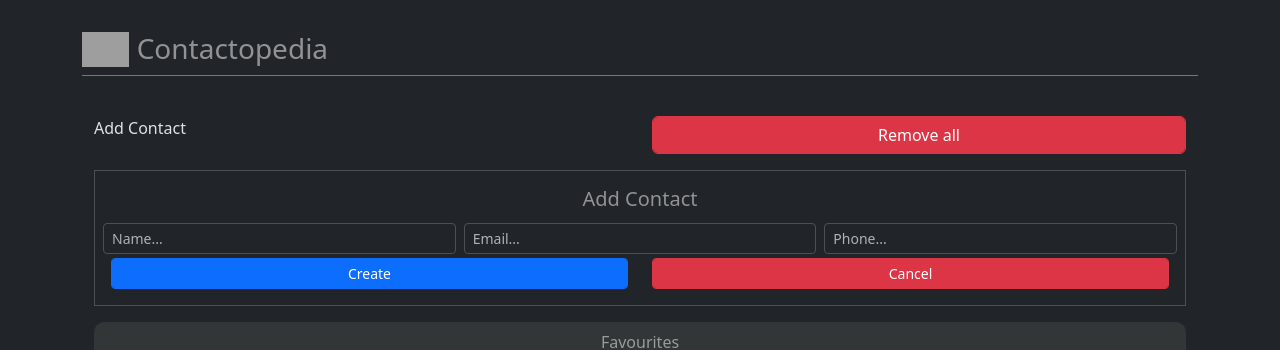
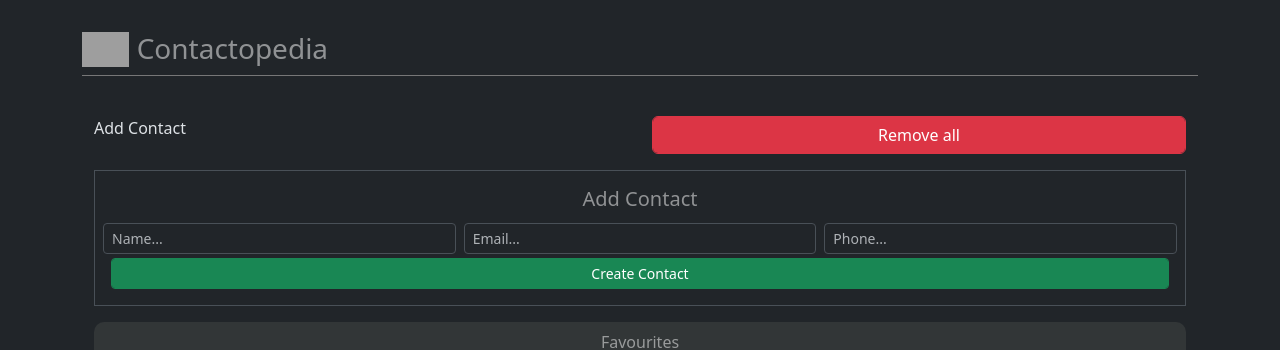
Before and after one commit to codewithEvolg/contactopedia, a React (Vite) app: page / in a window 1280 px wide. Shown: the top 350 px of the page. Built offline with nearby package versions, Linux system fonts and the light colour scheme; grey boxes are pictures that could not be loaded.

Commit message:
implement edit and cancel functionality

```diff
--- a/src/Components/ContactPages/AddContact.jsx
+++ b/src/Components/ContactPages/AddContact.jsx
@@ -1,10 +1,41 @@
-import { useState } from "react";
+import { useState, useEffect, use } from "react";
 
 const AddContact = (props) => {
   const [message, SetMessages] = useState({
     errorMessage: "",
     successMessage: "",
   });
+
+  const [formData, SetFormData] = useState({
+    name: "",
+    email: "",
+    phone: "",
+  });
+
+  useEffect(() => {
+    if (props.isUpdating && props.selectedContact) {
+      SetFormData({
+        name: props.selectedContact.name,
+        email: props.selectedContact.email,
+        phone: props.selectedContact.phone,
+      });
+    } else {
+      SetFormData({
+        name: "",
+        email: "",
+        phone: "",
+      });
+    }
+  }, [props.isUpdating, props.selectedContact]);
+
+  const handleFormInputChange = (e) => {
+    console.log(e.target.value);
+    const { name, value } = e.target;
+    SetFormData({
+      ...formData,
+      [name]: value,
+    });
+  };
 
   const handleAddContactForm = (formData) => {
     const contactData = {
@@ -43,12 +74,16 @@ const AddContact = (props) => {
     <div className="border col-12 text-white p-2">
       <form action={handleAddContactForm}>
         <div className="row p-2">
-          <div className="col-12 text-white-50 text-center h5">Add Contact</div>
+          <div className="col-12 text-white-50 text-center h5">
+            {props.isUpdating ? "Edit Contact" : "Add Contact"}
+          </div>
           <div className="col-12 col-md-4 p-1">
             <input
               name="name"
               placeholder="Name..."
               className="form-control form-control-sm"
+              onChange={handleFormInputChange}
+              value={formData.name}
             />
           </div>
           <div className="col-12 col-md-4 p-1">
@@ -56,6 +91,8 @@ const AddContact = (props) => {
               name="email"
               placeholder="Email..."
               className="form-control form-control-sm"
+              onChange={handleFormInputChange}
+              value={formData.email}
             />
           </div>
           <div className="col-12 col-md-4 p-1">
@@ -63,6 +100,8 @@ const AddContact = (props) => {
               name="phone"
               placeholder="Phone..."
               className="form-control form-control-sm"
+              onChange={handleFormInputChange}
+              value={formData.phone}
             />
           </div>
           {/* <div className="col-12 p-1">
@@ -117,16 +156,25 @@ const AddContact = (props) => {
               {message.errorMessage}
             </div>
           )}
-          <div className="col-6">
-            <button className="btn btn-primary btn-sm form-control">
-              Create
+          <div className={`col-${props.isUpdating ? "6" : "12"}`}>
+            <button
+              className={`btn btn-${
+                props.isUpdating ? "primary" : "success"
+              } btn-sm form-control`}
+            >
+              {props.isUpdating ? "Update" : "Create Contact"}
             </button>
           </div>
-          <div className="col-6">
-            <button className="btn btn-danger btn-sm form-control">
-              Cancel
-            </button>
-          </div>
+          {props.isUpdating && (
+            <div className="col-6">
+              <button
+                className="btn btn-danger btn-sm form-control"
+                onClick={props.cancelButton}
+              >
+                Cancel
+              </button>
+            </div>
+          )}
         </div>
       </form>
     </div>
--- a/src/Components/ContactPages/Contact.jsx
+++ b/src/Components/ContactPages/Contact.jsx
@@ -32,7 +32,10 @@ const Contact = (props) => {
         </button>
       </div>
       <div className="col-3 pt-2">
-        <button className="btn btn-info btn-sm m-1">
+        <button
+          className="btn btn-info btn-sm m-1"
+          onClick={() => props.updateContact(props.contact)}
+        >
           <i className="bi bi-pencil-square"></i>
         </button>
         <button
--- a/src/Components/ContactPages/ContactIndex.jsx
+++ b/src/Components/ContactPages/ContactIndex.jsx
@@ -28,6 +28,15 @@ const ContactIndex = () => {
       isFavourite: false,
     },
   ]);
+
+  const [selectedContact, SetSelectedContact] = useState(null);
+  const [isUpdating, setIsUpdating] = useState(false);
+
+  const handleUpdateClick = (contact) => {
+    console.log(contact);
+    SetSelectedContact(contact);
+    setIsUpdating(true);
+  };
 
   const handleToggleFavourite = (id) => {
     setContactList((prev) => {
@@ -71,6 +80,11 @@ const ContactIndex = () => {
     setContactList([]);
   };
 
+  const handleCancelButton = () => {
+    SetSelectedContact(null);
+    setIsUpdating(false);
+  };
+
   return (
     <div className="container" style={{ minHeight: "85vh" }}>
       <div className="py-3">
@@ -87,7 +101,12 @@ const ContactIndex = () => {
         </div>
         <div className="py-2">
           <div className="col-12">
-            <AddContact addContact={handleAddContact} />
+            <AddContact
+              addContact={handleAddContact}
+              isUpdating={isUpdating}
+              selectedContact={selectedContact}
+              cancelButton={handleCancelButton}
+            />
           </div>
         </div>
         <div className="py-2">
@@ -96,6 +115,7 @@ const ContactIndex = () => {
               contacts={contactList.filter((u) => u.isFavourite === true)}
               toggleFavourites={handleToggleFavourite}
               deleteContact={handleDeleteContact}
+              updateContact={handleUpdateClick}
             />
           </div>
         </div>
@@ -105,6 +125,7 @@ const ContactIndex = () => {
               contacts={contactList.filter((u) => u.isFavourite === false)}
               toggleFavourites={handleToggleFavourite}
               deleteContact={handleDeleteContact}
+              updateContact={handleUpdateClick}
             />
           </div>
         </div>
--- a/src/Components/ContactPages/FavouriteContacts.jsx
+++ b/src/Components/ContactPages/FavouriteContacts.jsx
@@ -14,6 +14,7 @@ const FavouriteContacts = (props) => {
             contact={contact}
             toggleFavourites={props.toggleFavourites}
             deleteContact={props.deleteContact}
+            updateContact={props.updateContact}
           />
         ))}
       </div>
--- a/src/Components/ContactPages/GeneralContacts.jsx
+++ b/src/Components/ContactPages/GeneralContacts.jsx
@@ -14,6 +14,7 @@ const GeneralContacts = (props) => {
             contact={contact}
             toggleFavourites={props.toggleFavourites}
             deleteContact={props.deleteContact}
+            updateContact={props.updateContact}
           />
         ))}
       </div>
```
